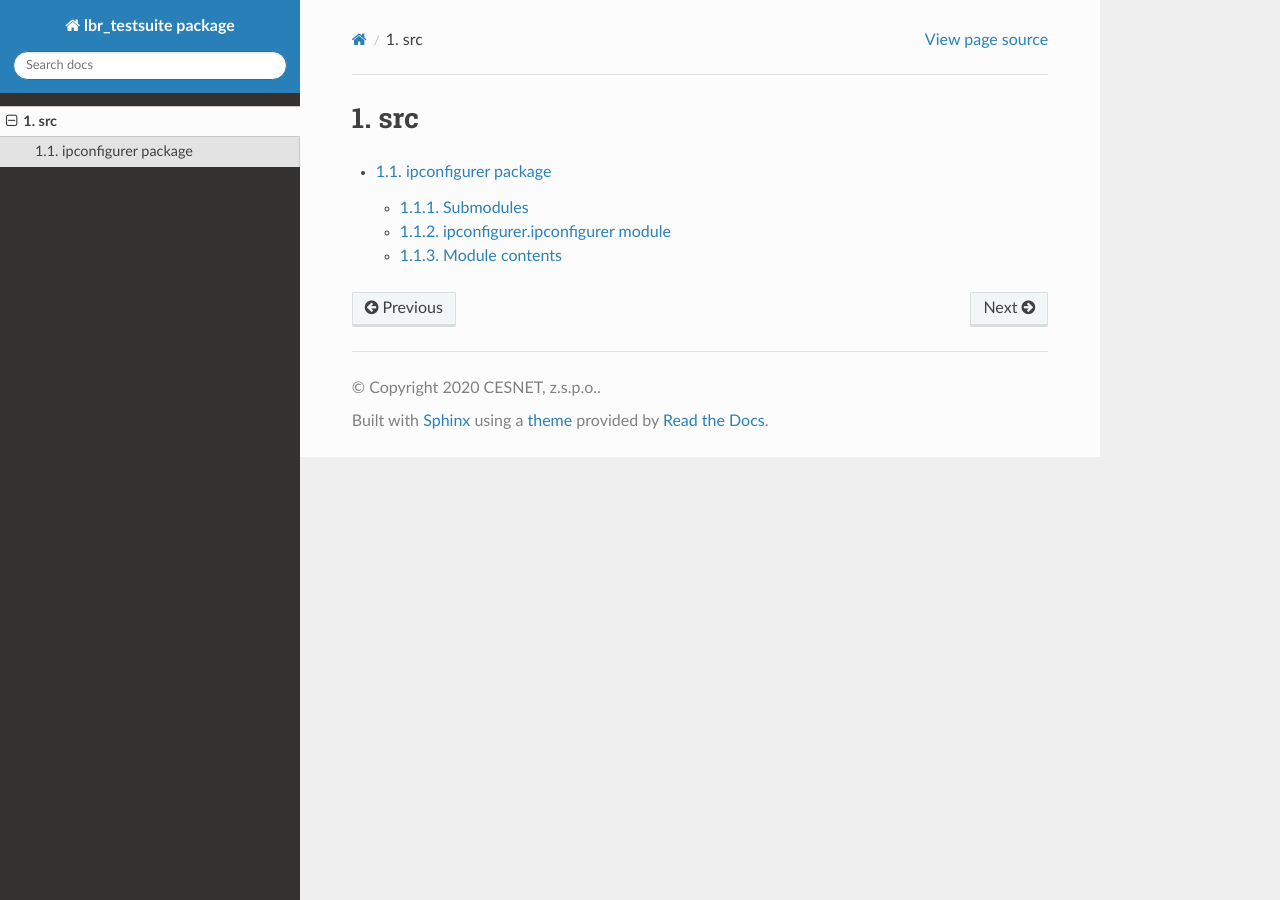
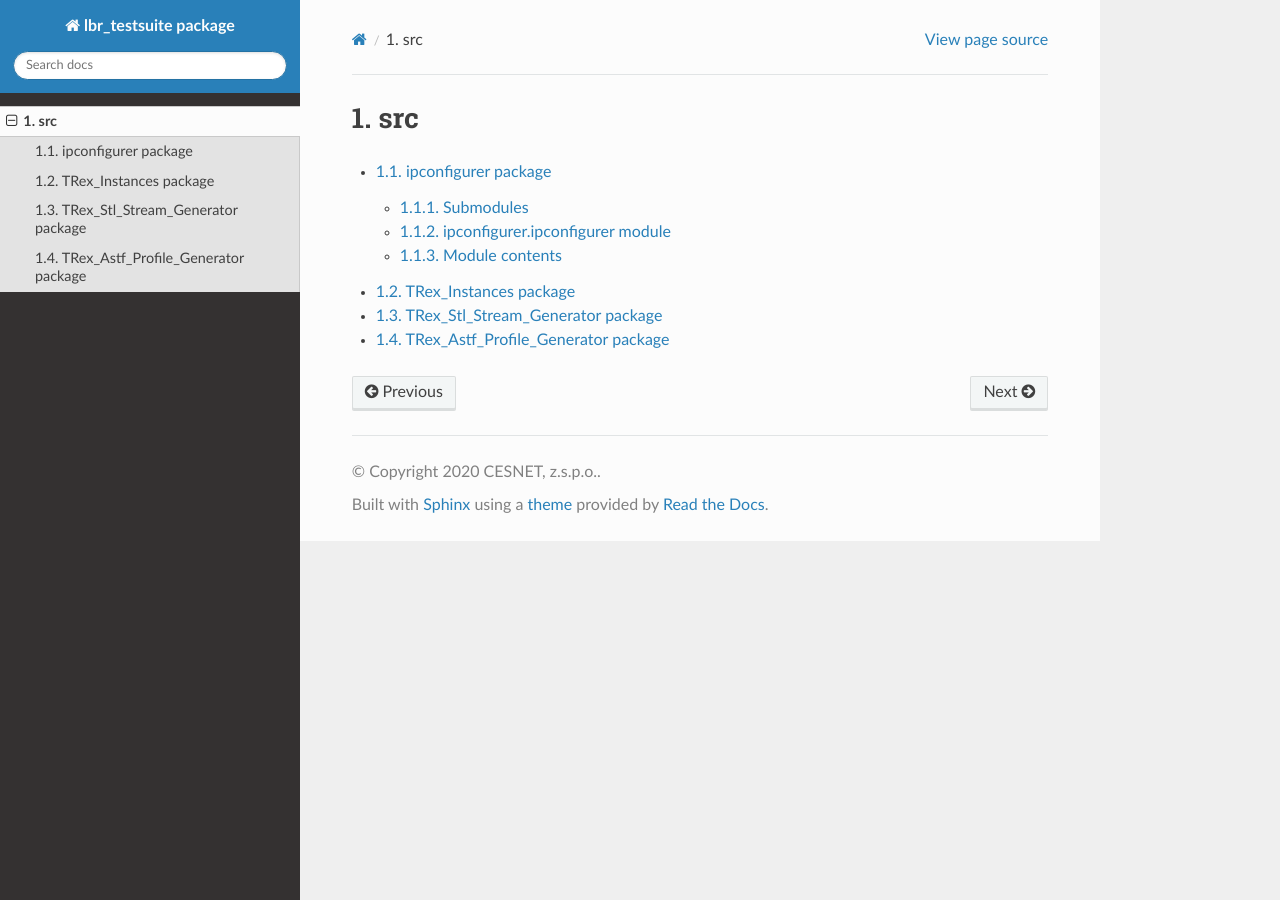
Before and after one commit to CESNET/lbr-testsuite, a Sphinx documentation site: the page built from doc/source/sources/modules.rst, in a window 1280 px wide. Built offline with Sphinx 7.4.7 and the Read the Docs theme 2.0.0, drawn with Linux system fonts in a browser that asks for light colours.

Commit message:
docs: add trex_tools autogenerated documentation

```diff
--- a/doc/source/sources/modules.rst
+++ b/doc/source/sources/modules.rst
@@ -5,3 +5,6 @@ src
    :maxdepth: 4
 
    ipconfigurer
+   trex_instances
+   trex_stl_stream_generator
+   trex_astf_profile_generator
--- /dev/null
+++ b/doc/source/sources/trex_astf_profile_generator.rst
@@ -0,0 +1,7 @@
+TRex_Astf_Profile_Generator package
+===================================
+
+.. automodule:: trex_tools.trex_astf_profile_generator
+   :members:
+   :undoc-members:
+   :show-inheritance:
--- /dev/null
+++ b/doc/source/sources/trex_instances.rst
@@ -0,0 +1,7 @@
+TRex_Instances package
+======================
+
+.. automodule:: trex_tools.trex_instances
+   :members:
+   :undoc-members:
+   :show-inheritance:
--- /dev/null
+++ b/doc/source/sources/trex_stl_stream_generator.rst
@@ -0,0 +1,7 @@
+TRex_Stl_Stream_Generator package
+=================================
+
+.. automodule:: trex_tools.trex_stl_stream_generator
+   :members:
+   :undoc-members:
+   :show-inheritance:
```
